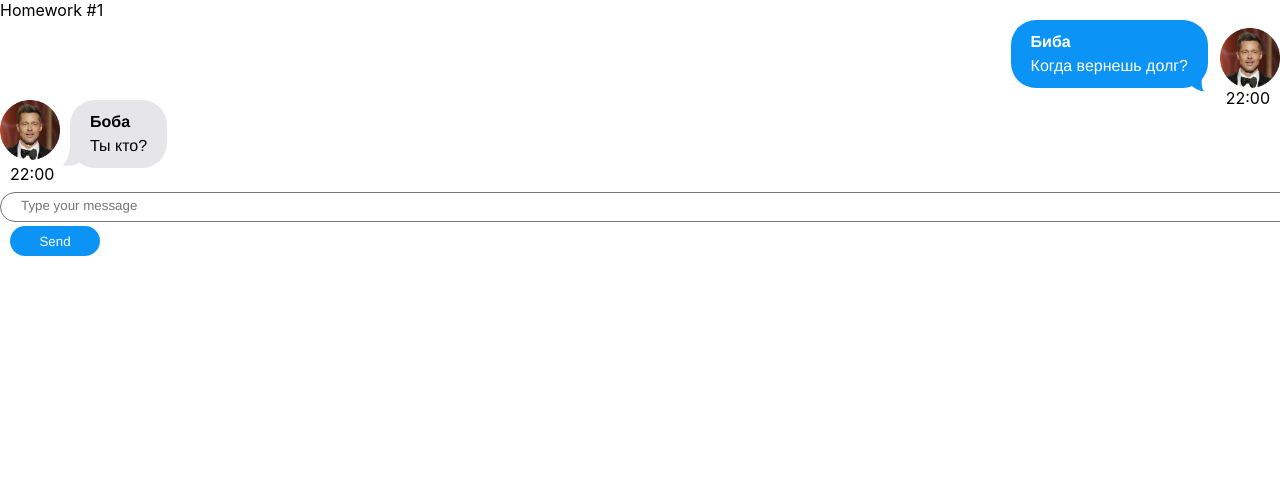
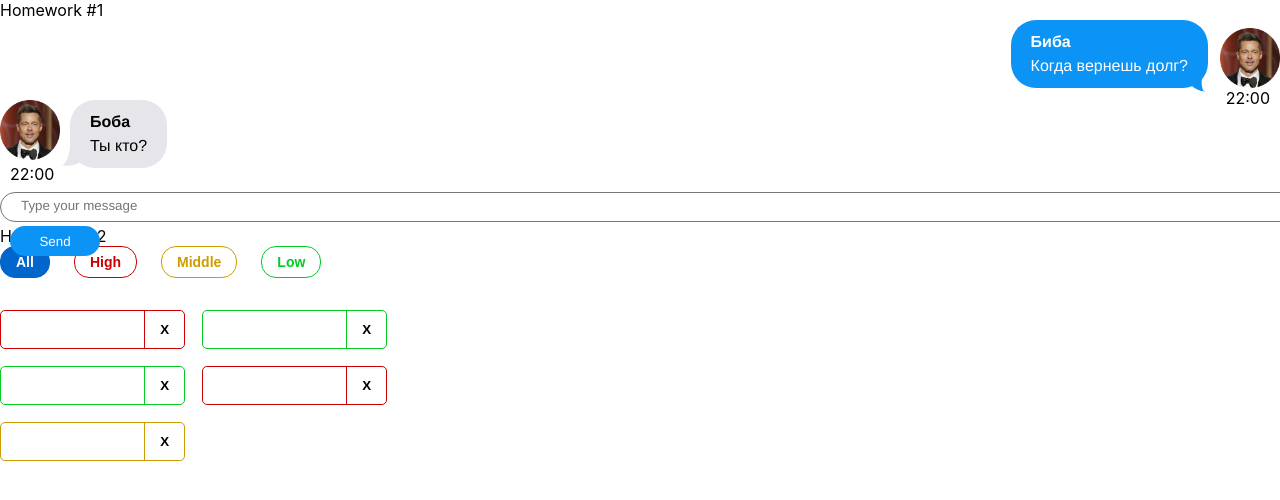
Before and after one commit to ellinakhamatova/avtodomashka2, a React (Create React App) app: page / in a window 1280 px wide. Shown: the top 500 px of the page. Built offline with nearby package versions, Linux system fonts and the light colour scheme.

Commit message:
commit - filter

```diff
--- a/src/s1-main/App.tsx
+++ b/src/s1-main/App.tsx
@@ -7,10 +7,9 @@ function App() {
     return (
         <div className={s.App}>
             <HW1/>
-            {/*<HW2/>*/}
+            <HW2/>
             {/*<HW3/>*/}
             {/*<HW4/>*/}
-
             {/*при выполнении дз 5 и более - закомментировать здесь дз 1-4, так как они есть внутри дз 5*/}
             {/*<HW5/>*/}
         </div>
--- a/src/s2-homeworks/hw02/HW2.tsx
+++ b/src/s2-homeworks/hw02/HW2.tsx
@@ -3,8 +3,8 @@ import Affairs from './affairs/Affairs'
 import s2 from '../../s1-main/App.module.css'
 
 /*
-* 1 - описать типы AffairPriorityType, AffairType
-* 2 - указать нужный тип для defaultAffairs
+* 1 - описать типы AffairPriorityType, AffairType - done
+* 2 - указать нужный тип для defaultAffairs - done?
 * 3 - дописать типы и логику функции filterAffairs и проверить её тестами
 * 4 - выполнить пункт 3 для функции deleteAffair
 * 5 - указать нужный тип в useState с affairs
@@ -26,7 +26,7 @@ export type AffairType = {
 export type FilterType = 'all' | AffairPriorityType
 
 // constants
-const defaultAffairs: Array<AffairType>  = [
+const defaultAffairs: Array<AffairType> = [
     {_id: 1, name: 'React', priority: 'high'}, // студенты могут изменить содержимое name и количество элементов в массиве, ...priority не менять!
     {_id: 2, name: 'anime', priority: 'low'},
     {_id: 3, name: 'games', priority: 'low'},
@@ -35,12 +35,16 @@ const defaultAffairs: Array<AffairType>  = [
 ]
 
 // pure helper functions
-export const filterAffairs = (affairs: Array<AffairType>, filter: FilterType): any => { // need to fix any
+export const filterAffairs = (affairs: Array<AffairType>, filter: FilterType): Array<AffairType>   => { // need to fix any
+    if(filter === 'all') {
+       return affairs;
+    } // выход из функции
 
+    const result = affairs.filter((task) => task.priority === filter) // all
+    return result
+}
 
-    return affairs // need to fix
-}
-export const deleteAffair = (affairs: any, _id: number): any => { // need to fix any
+export const deleteAffair = (affairs: Array<AffairType>, _id: number): Array<AffairType> => { // need to fix any
 
     return affairs // need to fix
 }
@@ -50,6 +54,7 @@ function HW2() {
     const [filter, setFilter] = useState<FilterType>('all')
 
     const filteredAffairs = filterAffairs(affairs, filter)
+
     const deleteAffairCallback = (_id: number) => { // need to fix any
         // need to fix
     }
--- a/src/s2-homeworks/hw02/affairs/Affairs.tsx
+++ b/src/s2-homeworks/hw02/affairs/Affairs.tsx
@@ -21,7 +21,7 @@ function Affairs(props: AffairsPropsType) {
         // need to fix
     }
     const setLow = () => {
-        // need to fix
+        props.setFilter('low')
     }
 
     const cnAll = s.button + ' ' + s.all + (props.filter === 'all' ? ' ' + s.active : '')
```
